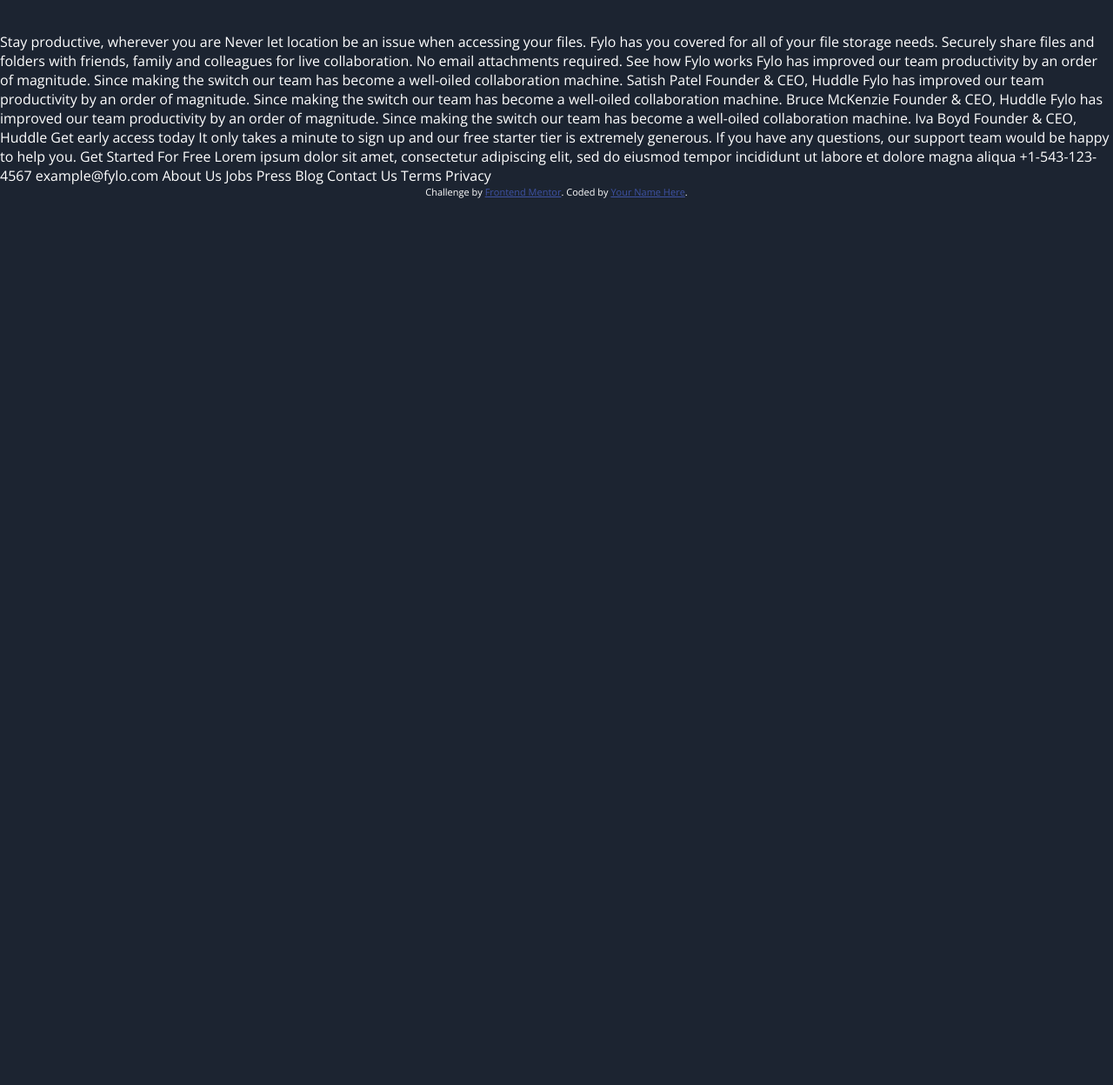
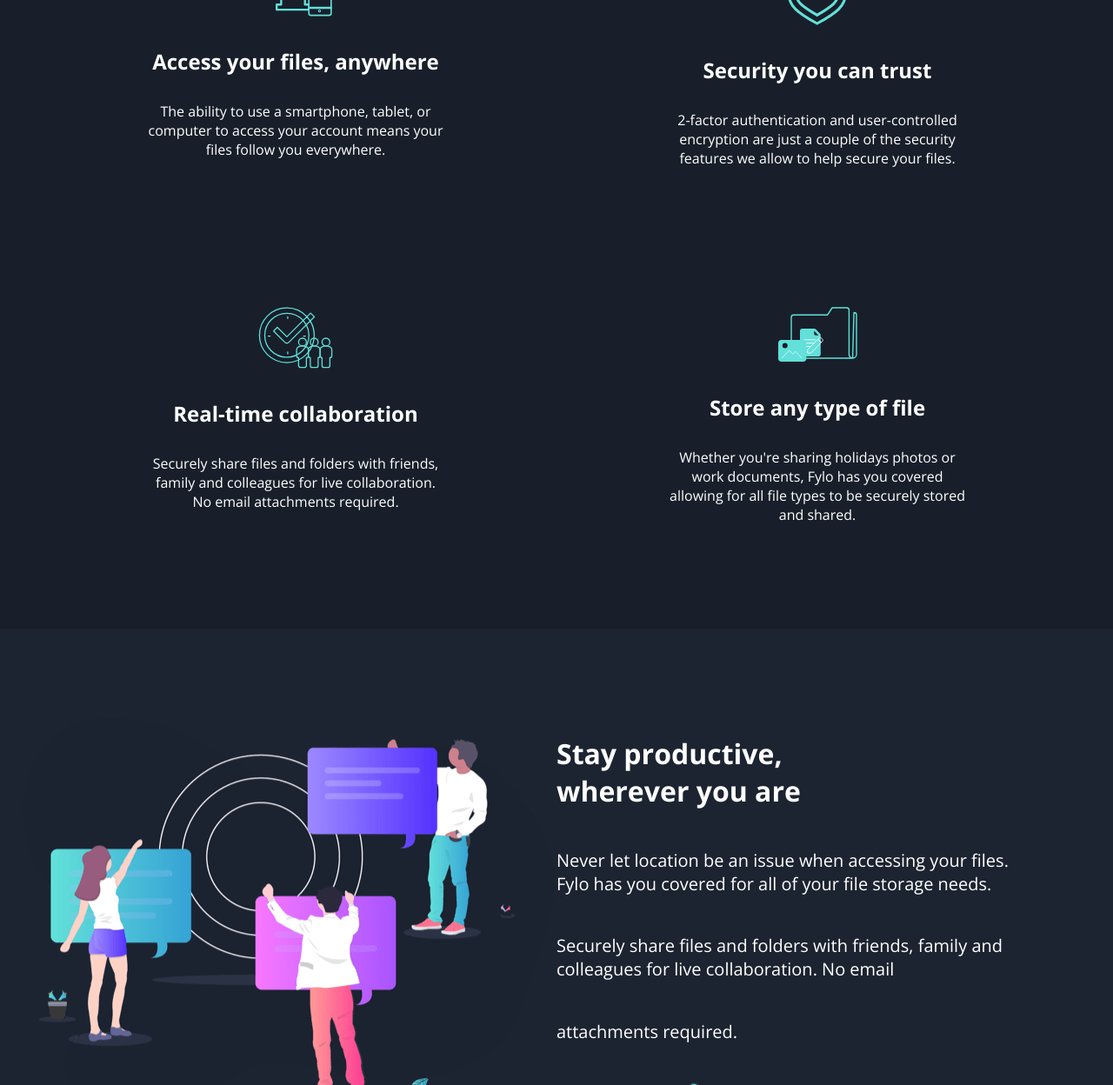
Before and after one commit to shinaikos/fylo-dark-theme-landing-page-master, a plain HTML site: page index.html in a window 1280 px wide. Shown: the part 1552-2800 px from the top of the page at 87% size. Before the commit the page ends 1780 px from the top, so only its background shows below. Drawn offline with nearby package versions, Linux system fonts and the light colour scheme.

Commit message:
section work finalizada e section comment em andamento

```diff
--- a/assets/css/style.css
+++ b/assets/css/style.css
@@ -63,8 +63,10 @@
     background-position: center;
     background-size: cover;
     padding-bottom: 60px;
+    padding-top: 60px;
 }
-main .container, .description .container {
+
+.description .container {
     max-width: 700px;
 }
 
@@ -74,30 +76,96 @@
     font-weight: 700;
     padding-bottom: 48px;
 }
-.description p{
+
+.description p {
     text-align: center;
     padding-bottom: 34px;
 }
-.button{
+
+.button {
     display: block;
     font-weight: 700;
     padding: 20px 88px;
     width: 280px;
     margin: auto;
-    border-radius:28px ;
+    border-radius: 28px;
     font-size: 18px;
     border: none;
     outline: none;
 }
 
 /* Main */
-main{
+
+main {
+    background-color: hsl(218, 28%, 13%);
     display: flex;
     justify-content: center;
+}
+main .container{
     flex-wrap: wrap;
 }
-main .services{
-    flex: 0.5;
+/* services */
+.services a {
+    text-decoration: none;
+    color: #fff;
+}
+
+.services {
+    text-align: center;
+    width: 50%;
+    padding: 80px;
+}
+.services img{
+    padding-bottom: 30px;
+}
+.services h2{
+    padding-bottom: 30px;
+}
+.services p{
+    max-width: 340px;
+    margin: auto;
+}
+/*WORK*/
+.work .container{
+    padding:100px ;
+}
+.work-img, .work-text{
+    width: 50%;
+}
+.work-img{
+    display: flex;
+    justify-content: flex-end;
+}
+.work-text{
+    display: flex;
+    flex-direction: column;
+    justify-content: space-around;
+}
+.work-text h2{
+    font-weight: 700;
+    font-size: 32px;
+}
+.work-text p{
+    font-size: 20px;
+}
+.work-text a, .work-text img {
+    color: hsl(198, 60%, 50%);
+}
+/* comments*/
+.comments{
+    display: flex;
+    justify-content: center;
+}
+.comments .container{
+   max-width: 1200px;
+   background-image: url(../../images/bg-quotes.png);
+   background-repeat: no-repeat;
+}
+.comment-card{
+    background-color: #21293c;
+    width: 360px;
+    height: 200px;
+    padding: 32px;
 }
 
 /*footer*/
@@ -110,3 +178,9 @@
 .attribution a {
     color: hsl(228, 45%, 44%);
 }
+
+@media only screen and (min-width:1240px){
+    .description{
+        padding-top: 200px;
+    }
+}
--- a/index.html
+++ b/index.html
@@ -62,11 +62,12 @@
     </section>
   </header>
 
-  <main >
+  <main>
 
     <div class="container">
 
       <div class="services">
+        <a href="">
           <img src="images/icon-access-anywhere.svg" alt="access">
           <h2>
             Access your files, anywhere
@@ -75,9 +76,11 @@
             The ability to use a smartphone, tablet, or computer to access your account means your
             files follow you everywhere.
           </p>
+        </a>
       </div>
 
       <div class="services">
+        <a href="">
           <img src="images/icon-security.svg" alt="security">
           <h2>
             Security you can trust
@@ -86,9 +89,11 @@
             2-factor authentication and user-controlled encryption are just a couple of the security
             features we allow to help secure your files.
           </p>
+        </a>
       </div>
 
       <div class="services">
+        <a href="">
           <img src="images/icon-collaboration.svg" alt="collaboration">
           <h2>
             Real-time collaboration
@@ -97,8 +102,10 @@
             Securely share files and folders with friends, family and colleagues for live collaboration.
             No email attachments required.
           </p>
+        </a>
       </div>
       <div class="services">
+        <a href="">
           <img src="images/icon-any-file.svg" alt="any file">
           <h2>
             Store any type of file
@@ -107,37 +114,69 @@
             Whether you're sharing holidays photos or work documents, Fylo has you covered allowing for all
             file types to be securely stored and shared.
           </p>
+        </a>
       </div>
     </div>
   </main>
 
-  Stay productive, wherever you are
+  <section class="work">
+    <div class="container">
+      <div class="work-img">
+        <img src="images/illustration-stay-productive.png" alt="">
+      </div>
+      <div class="work-text">
 
+        <h2>
+          Stay productive, <br> wherever you are
+        </h2>
+
+        <p>
           Never let location be an issue when accessing your files. Fylo has you covered for all of your file
           storage needs.
+        </p>
+        <p>
+          Securely share files and folders with friends, family and colleagues for live collaboration. No email
+        </p>
+        <p>
 
-  Securely share files and folders with friends, family and colleagues for live collaboration. No email
           attachments required.
+        </p>
+        <a href="">
+          See how Fylo works
+          <img src="images/icon-arrow.svg" alt="">
+        </a>
+      </div>
+    </div>
+  </section>
 
-  See how Fylo works
+  <section class="comments">
+    <div class="container">
+      <div class="comment-card">
 
         Fylo has improved our team productivity by an order of magnitude. Since making the switch our team has
         become a well-oiled collaboration machine.
 
         Satish Patel
         Founder & CEO, Huddle
+      </div>
+      <div class="comment-card">
 
         Fylo has improved our team productivity by an order of magnitude. Since making the switch our team has
         become a well-oiled collaboration machine.
 
         Bruce McKenzie
         Founder & CEO, Huddle
+      </div>
+      <div class="comment-card">
 
         Fylo has improved our team productivity by an order of magnitude. Since making the switch our team has
         become a well-oiled collaboration machine.
 
         Iva Boyd
         Founder & CEO, Huddle
+      </div>
+    </div>
+  </section>
 
 
   Get early access today
@@ -165,7 +204,7 @@
   <footer>
     <p class="attribution">
       Challenge by <a href="https://www.frontendmentor.io?ref=challenge" target="_blank">Frontend Mentor</a>.
-      Coded by <a href="#">Your Name Here</a>.
+      Coded by <a href="https://github.com/shinaikos">Shinaikos</a>.
     </p>
   </footer>
 </body>
```
Lines whose indentation alone changed are shown as unchanged.
